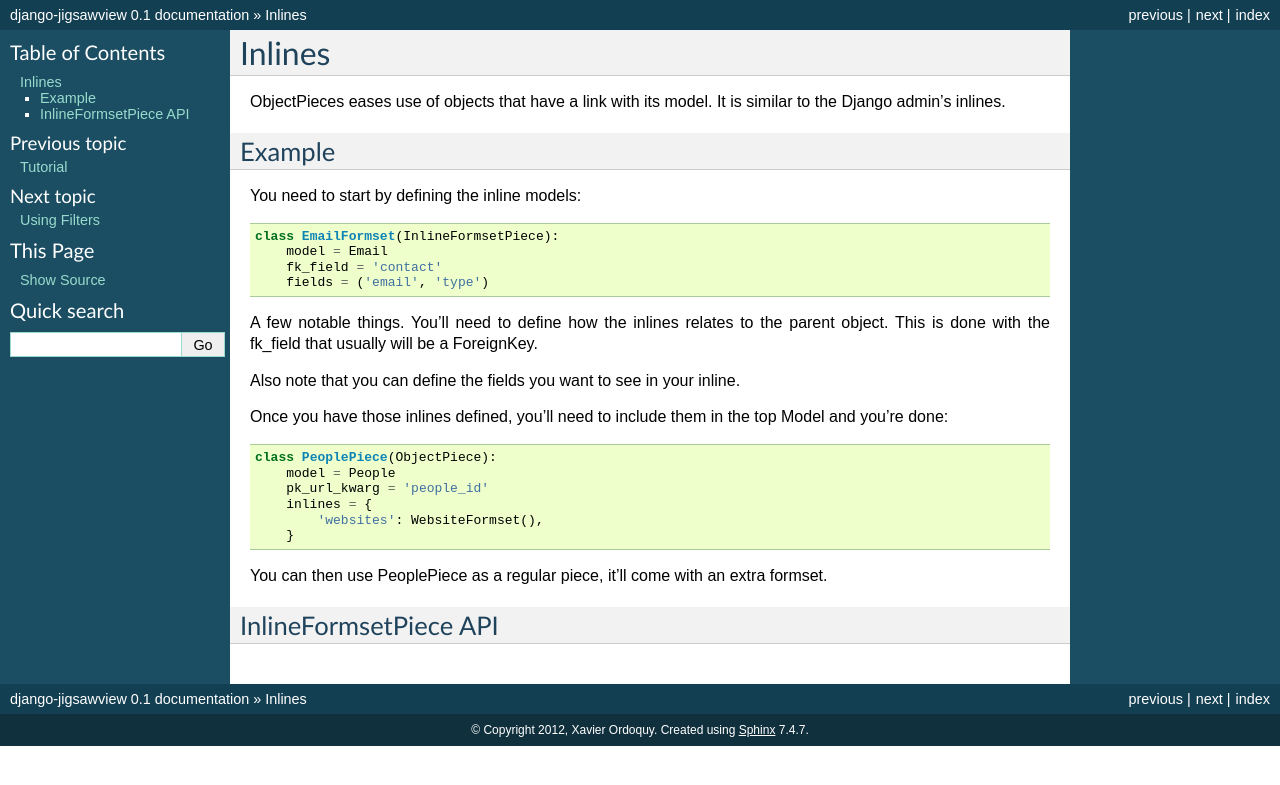
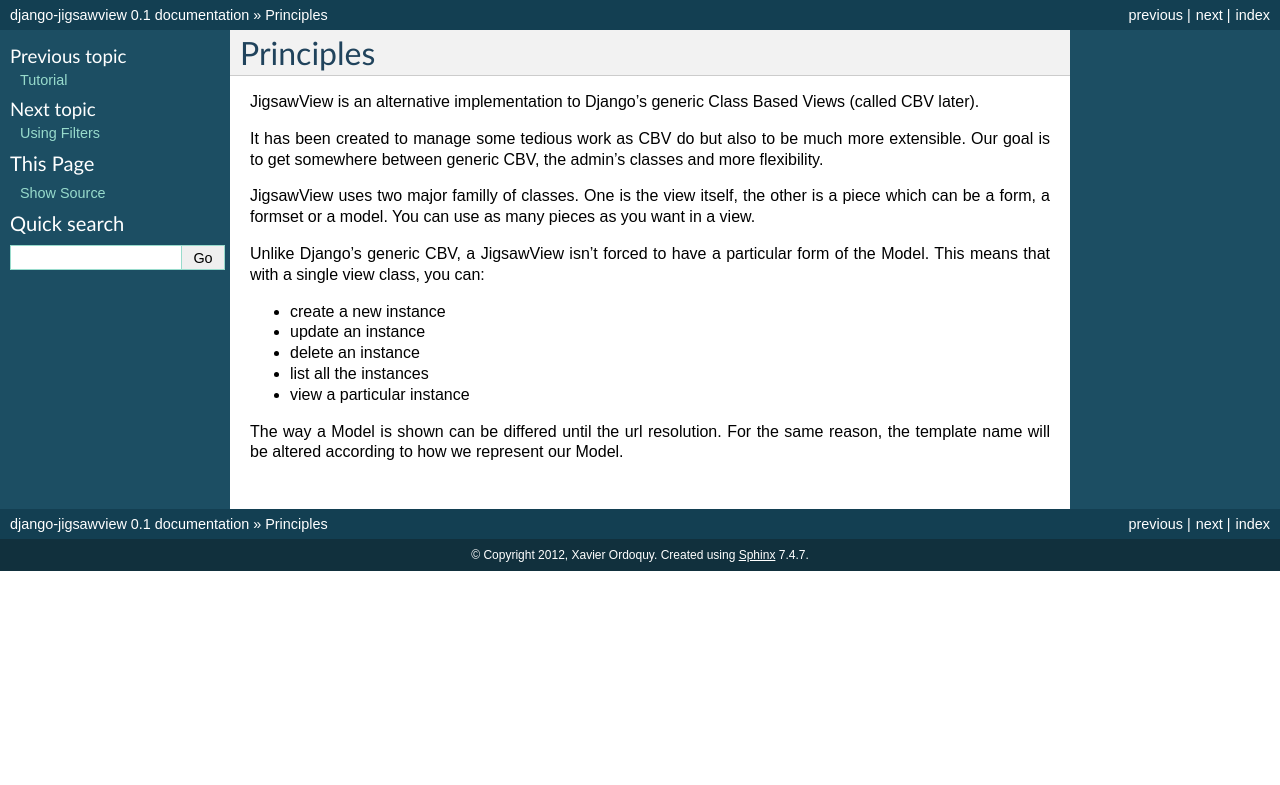
Before and after one commit to linovia/django-jigsawview, a Sphinx documentation site: the page built from docs/usage.rst, in a window 1280 px wide. Shown: the top 785 px of the page. Built offline with Sphinx 7.4.7, drawn with Linux system fonts in a browser that asks for light colours.

Commit message:
[skip ci] More doc.

```diff
--- a/docs/index.rst
+++ b/docs/index.rst
@@ -21,6 +21,7 @@ Contents:
    tutorial
    usage
    filters
+   inlines
 
 
 Indices and tables
--- a/docs/usage.rst
+++ b/docs/usage.rst
@@ -1,43 +1,30 @@
 
-Inlines
-=======
+Principles
+==========
 
-ObjectPieces eases use of objects that have a link with its model.
-It is similar to the Django admin's inlines.
+JigsawView is an alternative implementation to Django's generic Class
+Based Views (called CBV later).
 
-Example
--------
-
-You need to start by defining the inline models::
+It has been created to manage some tedious work as CBV do but also
+to be much more extensible. Our goal is to get somewhere between
+generic CBV, the admin's classes and more flexibility.
 
 
-    class EmailFormset(InlineFormsetPiece):
-        model = Email
-        fk_field = 'contact'
-        fields = ('email', 'type')
+JigsawView uses two major familly of classes. One is the view itself, the
+other is a piece which can be a form, a formset or a model. You can use as many
+pieces as you want in a view.
 
 
-A few notable things. You'll need to define how the inlines relates to the
-parent object. This is done with the fk_field that usually will be a
-ForeignKey.
+Unlike Django's generic CBV, a JigsawView isn't forced to have a particular
+form of the Model. This means that with a single view class, you can:
 
-Also note that you can define the fields you want to see in your inline.
-
-Once you have those inlines defined, you'll need to include them in the
-top Model and you're done::
+- create a new instance
+- update an instance
+- delete an instance
+- list all the instances
+- view a particular instance
 
 
-    class PeoplePiece(ObjectPiece):
-        model = People
-        pk_url_kwarg = 'people_id'
-        inlines = {
-            'websites': WebsiteFormset(),
-        }
-
-
-You can then use PeoplePiece as a regular piece, it'll come with an extra
-formset.
-
-
-InlineFormsetPiece API
-----------------------
+The way a Model is shown can be differed until the url resolution. For the
+same reason, the template name will be altered according to how we represent
+our Model.
```
Also changed, not shown: docs/inlines.rst (added, +43 -0 lines).
